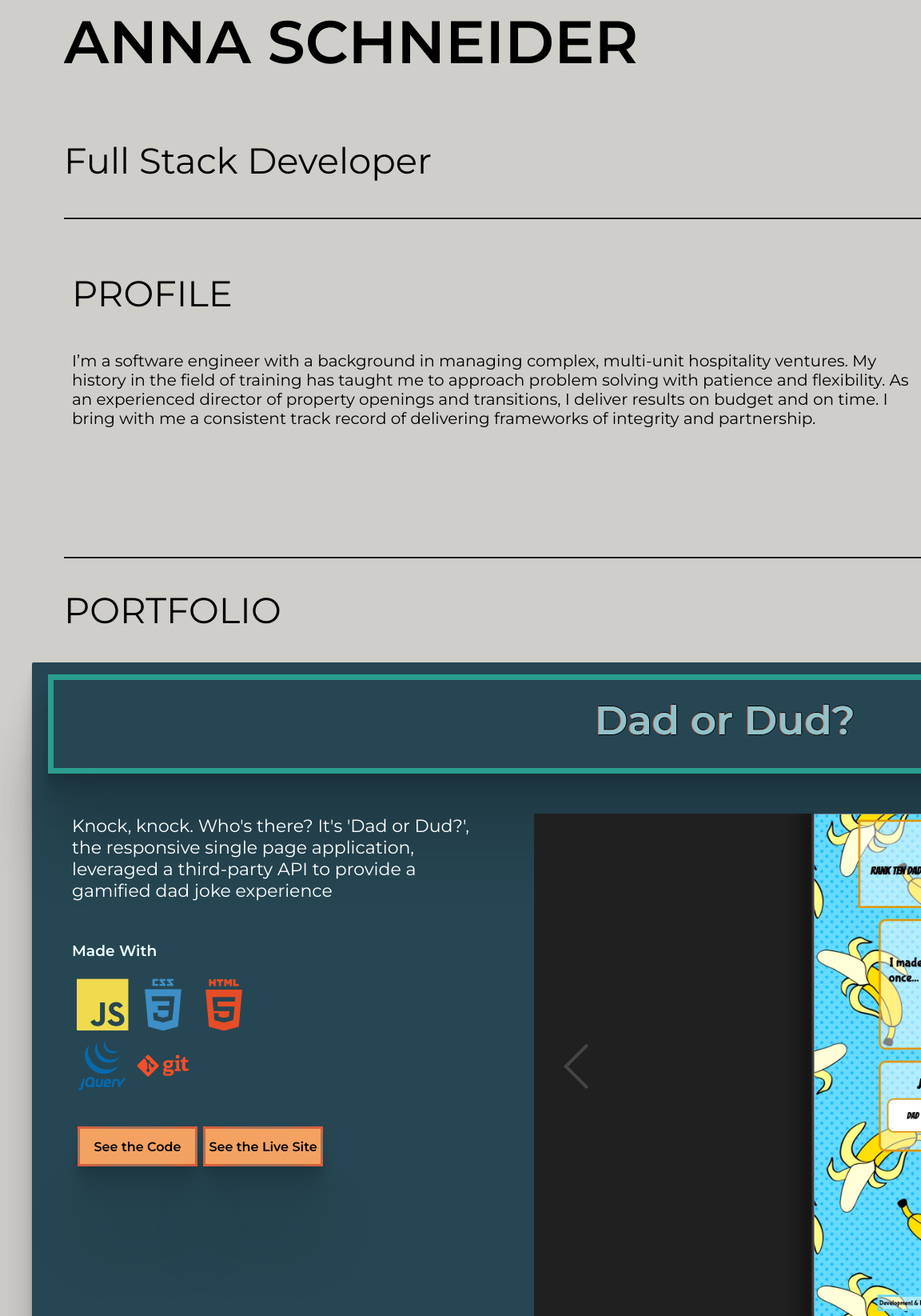
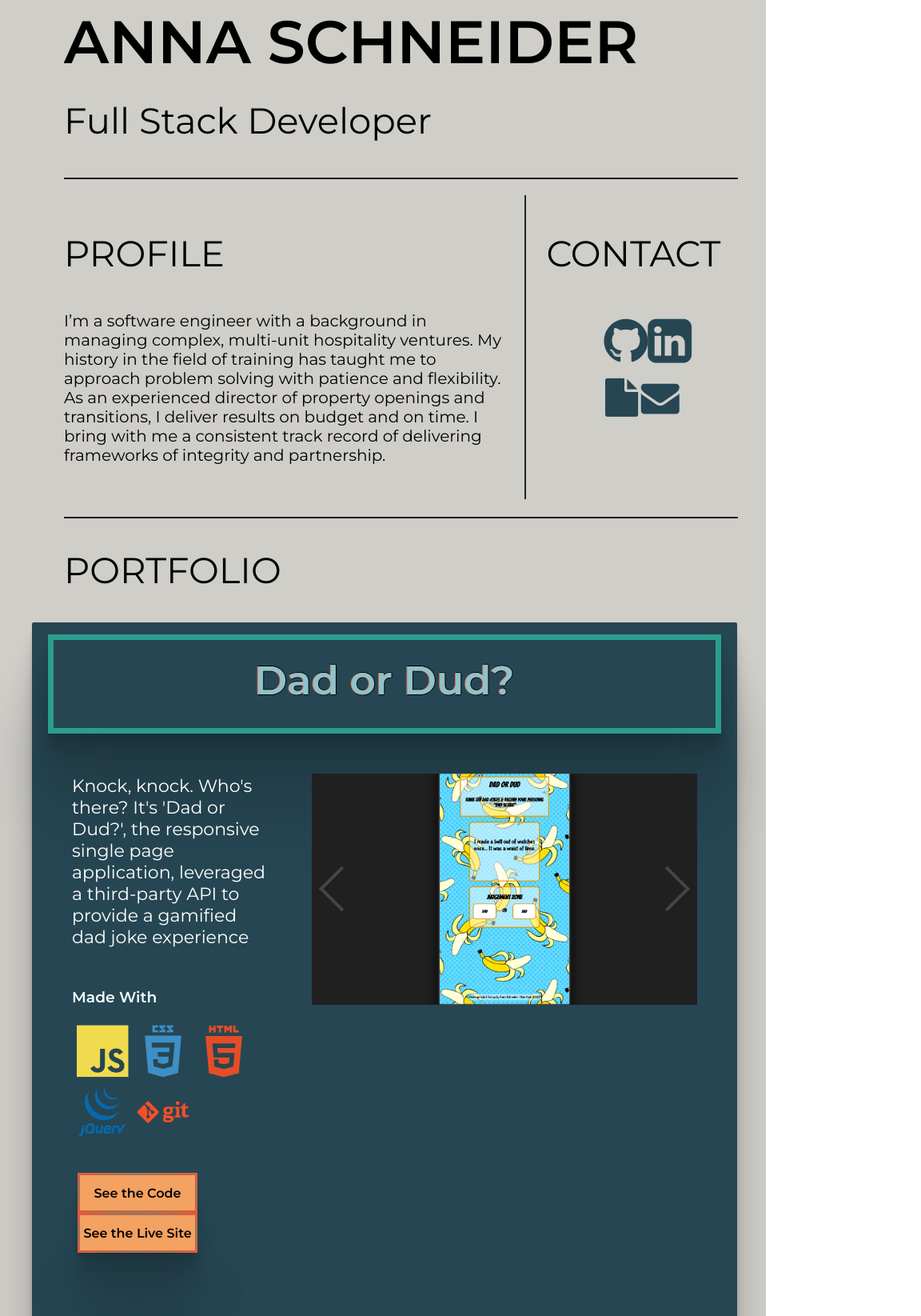
Before and after one commit to anna-schneider/Portfolio, a React (Create React App) app: page / in a window 768 px wide. Shown: the part 60-1705 px from the top of the page at 80% size, 1152 px wide, since content can reach past the window. Built offline with nearby package versions, Linux system fonts and the light colour scheme.

Commit message:
Stopped animation fro tablet breakpoint

```diff
--- a/src/App.css
+++ b/src/App.css
@@ -74,6 +74,10 @@
 	}
 
 	.profile-contact-container {
-		width: 78%;
+		width: 88%;
+	}
+
+	.profile-container {
+		margin-left: 0;
 	}
 }
--- a/src/components/container/Container.css
+++ b/src/components/container/Container.css
@@ -1,7 +1,6 @@
 .info-container {
 	background-color: #264653;
 	min-height: 750px;
-	/* margin-top: 50px; */
 	width: 93%;
 	margin: 0 auto;
 	padding-top: 15px;
@@ -83,7 +82,7 @@
 
 @media only screen and (min-device-width: 768px) and (max-device-width: 1024px) and (orientation: portrait) and (-webkit-min-device-pixel-ratio: 1) {
 	.info-container {
-		width: 73%;
+		width: 92%;
 		margin: 0 40px;
 	}
 }
--- a/src/components/header/Header.css
+++ b/src/components/header/Header.css
@@ -58,20 +58,22 @@ header {
 	.header {
 		width: 68%;
 	}
-
-	.info-container {
-		width: 73%;
-		margin: 0 40px;
-	}
 }
 
 @media only screen and (min-device-width: 768px) and (max-device-width: 1024px) and (orientation: portrait) and (-webkit-min-device-pixel-ratio: 1) {
 	.header {
-		width: 78%;
+		width: 88%;
 	}
 
-	.info-container {
-		width: 85%;
-		margin: 0 40px;
+	.typewriter-anime2 {
+		margin-top: 10px;
+	}
+
+	* {
+		-webkit-animation: none !important;
+		-moz-animation: none !important;
+		-o-animation: none !important;
+		-ms-animation: none !important;
+		animation: none !important;
 	}
 }
```
